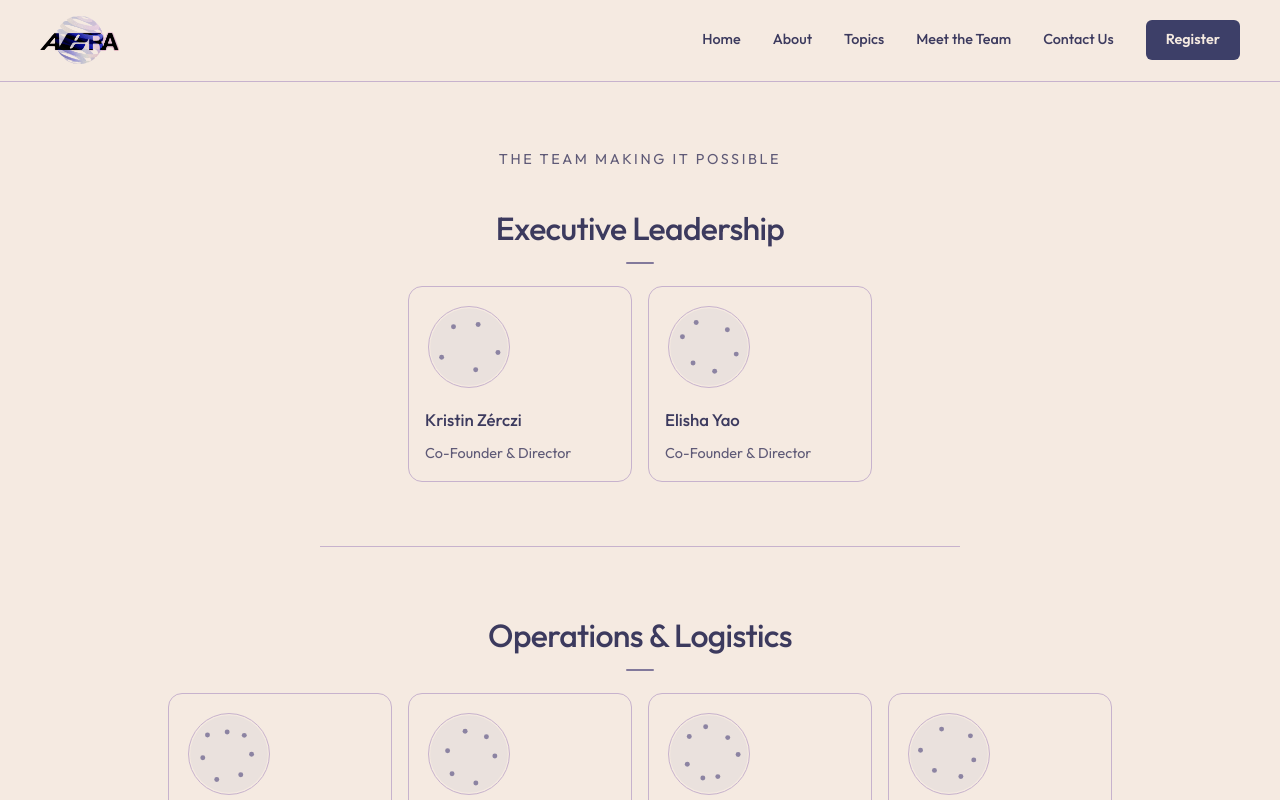
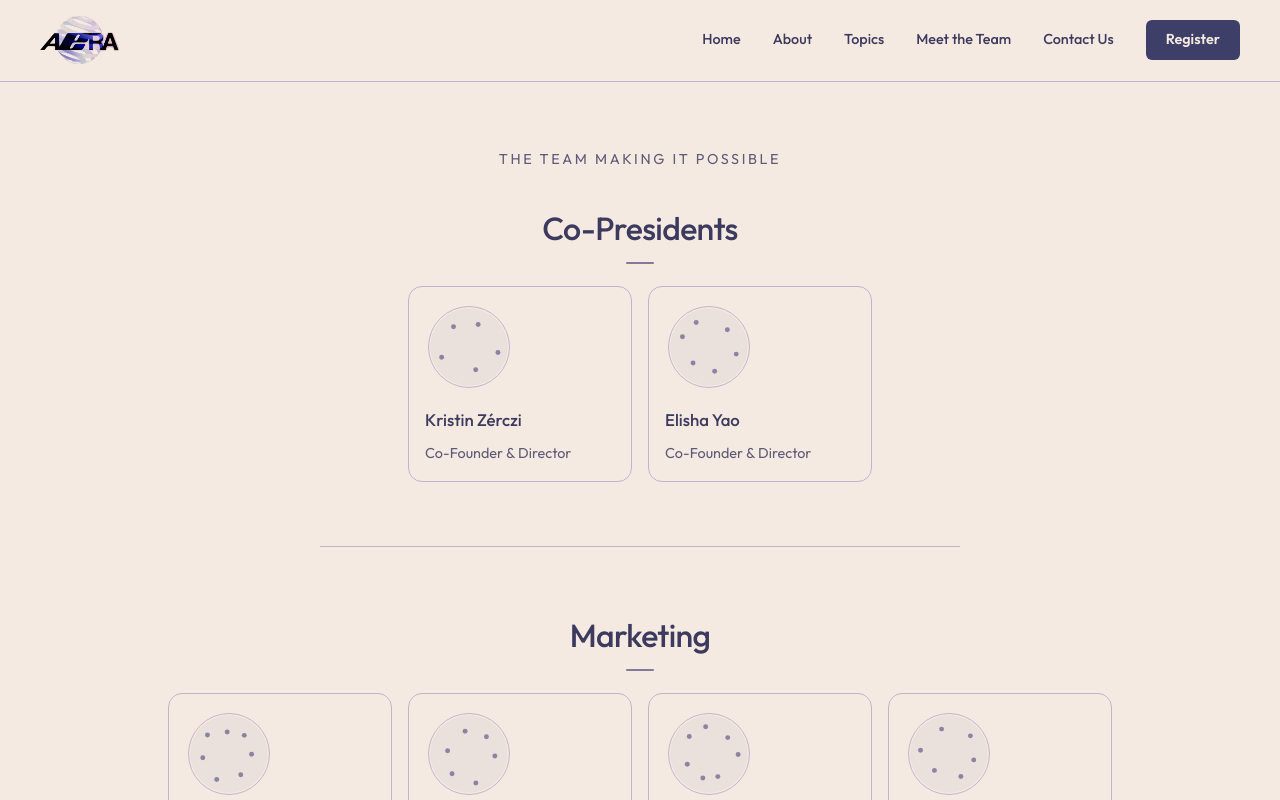
Before and after one commit to hcazz1n/aera, a React (Vite) app in the folder aera-website/: page /team in a window 1280 px wide. Shown: the top 800 px of the page. Built offline with nearby package versions, Linux system fonts and the light colour scheme.

Commit message:
text changes.

```diff
--- a/aera-website/src/pages/Home.jsx
+++ b/aera-website/src/pages/Home.jsx
@@ -92,10 +92,10 @@ export default function Home() {
         <div className={cx('parallax-bg')} style={{ '--parallax-speed': '0.2' }}>
         </div>
         <div className={cx('intro__header')}>
-          <h2 id="intro-title">A research competition for underrepresented topics.</h2>
+          <h2 id="intro-title">A research competition for underrepresented audiences.</h2>
         </div>
         <div className={cx('intro__paragraph')}>
-          <p>AERA is a one-day research competition for questions that deserve more room, more care, and more voices. Encounter research ideas and share your own to advocate for underrepresented research and to meet professionals in the field.</p>
+          <p>At AERA, we ask questions that deserve more answers, uplift people that deserve more care, and support a world that needs more voices. Are you ready to challenge the limits of research with us?</p>
         </div>
       </section>
 
@@ -136,10 +136,10 @@ export default function Home() {
             <div><h3>Location</h3><p>University of Toronto St. George Campus<br />15 King's College Circle, Toronto, M5S 3H7<br /><small>University College</small></p></div>
           </article>
           <article className={cx('detail-row')}>
-            <div><h3>Format</h3><p>Format goes here!</p></div>
+            <div><h3>Format</h3><p>Teams of 3-5 give a 20 minute long presentation, prepared over the course of one month, during the single-day conference.<br /><small>Top 3 teams + most creative receive awards</small></p></div>
           </article>
           <article className={cx('detail-row')}>
-            <div><h3>When</h3><p>Saturday, December 5th, 2026<br /><small>Registration closes November 20th, 2026</small></p></div>
+            <div><h3>When</h3><p>Saturday, December 5th, 2026<br /><small>Registration closes October 28th, 2026</small></p></div>
           </article>
         </div>
       </section>
--- a/aera-website/src/pages/Home.module.css
+++ b/aera-website/src/pages/Home.module.css
@@ -482,7 +482,7 @@
 .sponsor-ticker__track {
   display: flex;
   width: max-content;
-  animation: ticker 24s linear infinite;
+  animation: ticker 40s linear infinite;
 }
 
 .sponsor-ticker__item {
--- a/aera-website/src/pages/Team.jsx
+++ b/aera-website/src/pages/Team.jsx
@@ -7,7 +7,7 @@ const cx = (...classNames) => classNames.map((className) => styles[className]).f
 const TEAM = [
     {
       id: "executive",
-        name: "Executive Leadership",
+      name: "Co-Presidents",
       blurb: "Empty",
       members: [
           { name: "Kristin Zérczi", role: "Co-Founder & Director" },
@@ -16,7 +16,7 @@ const TEAM = [
     },
     {
       id: "ops",
-        name: "Operations & Logistics",
+      name: "Marketing",
       blurb: "Empty",
       members: [
           { name: "Marie Curie", role: "Radioactivity Pioneer" },
@@ -24,6 +24,19 @@ const TEAM = [
           { name: "Isaac Newton", role: "Classical Mechanics" },
           { name: "Rosalind Franklin", role: "DNA Crystallography" },
           { name: "Jane Goodall", role: "Chimpanzee Research" },
+      ],
+    },
+    {
+      id: "outreach",
+      name: "Outreach",
+      blurb: "Empty",
+      members: [
+          { name: "Charles Darwin", role: "Evolution Theory" },
+          { name: "Nikola Tesla", role: "Alternating Current" },
+          { name: "Ada Lovelace", role: "Computer Programming" },
+          { name: "Katherine Johnson", role: "Orbital Mathematics" },
+          { name: "Alan Turing", role: "Computing Theory" },
+          { name: "Richard Feynman", role: "Quantum Electrodynamics" },
       ],
     },
     {
--- a/aera-website/src/pages/Topic.jsx
+++ b/aera-website/src/pages/Topic.jsx
@@ -8,21 +8,6 @@ const cx = (...classNames) => classNames.map((className) => styles[className]).f
 const PROMPT_PARAGRAPHS = [
     "We will share the prompt one month before the research competition begins to give everyone a fair chance at building something incredible!",
     "Check back soon! Good luck and thank you :)"
-];
-
-const SECTIONS = [
-  {
-    title: "Process Info Below",
-    body: "Nam tempus orci sit amet gravida consectetur. Fusce posuere porttitor lacus laoreet mattis. Duis fermentum quam lectus, vel lacinia arcu ullamcorper in.",
-  },
-  {
-    title: "Lorem Ipsum",
-    body: "Nam tempus orci sit amet gravida consectetur. Fusce posuere porttitor lacus laoreet mattis. Duis fermentum quam lectus, vel lacinia arcu ullamcorper in.",
-  },
-  {
-    title: "Dolor Sit",
-    body: "Nam tempus orci sit amet gravida consectetur. Fusce posuere porttitor lacus laoreet mattis. Duis fermentum quam lectus, vel lacinia arcu ullamcorper in.",
-  },
 ];
 
 export default function TopicPage() {
@@ -99,15 +84,6 @@ export default function TopicPage() {
           </motion.div>
         </div>
       </div>
-
-      <main className={cx("more-info")}>
-        {SECTIONS.map((section) => (
-          <section key={section.title} className={cx("info-section")}>
-            <h2>{section.title}</h2>
-            <p>{section.body}</p>
-          </section>
-        ))}
-      </main>
     </div>
   );
 }
```
Lines whose indentation alone changed are shown as unchanged.
